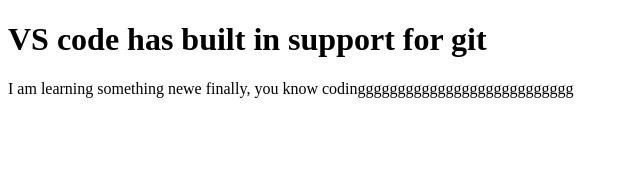
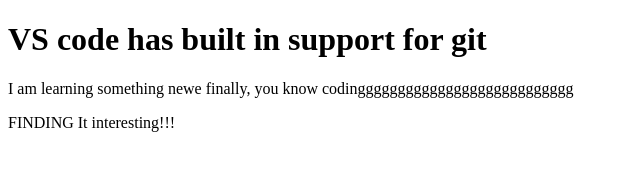
Before and after one commit to laibaameer/vscode-git, a plain HTML site: page index.html in a window 1280 px wide. Shown: the whole page, without its empty margins (0-640 px from the left). Drawn offline with Linux system fonts and the light colour scheme.

Commit message:
extra paragrph added

```diff
--- a/index.html
+++ b/index.html
@@ -9,5 +9,6 @@
     <body>
         <h1>VS code has built in support for git</h1>
         <p>I am learning something newe finally, you know codinggggggggggggggggggggggggggg</p>
+        <P> FINDING It interesting!!!</P>
     </body>
 </html>
```
